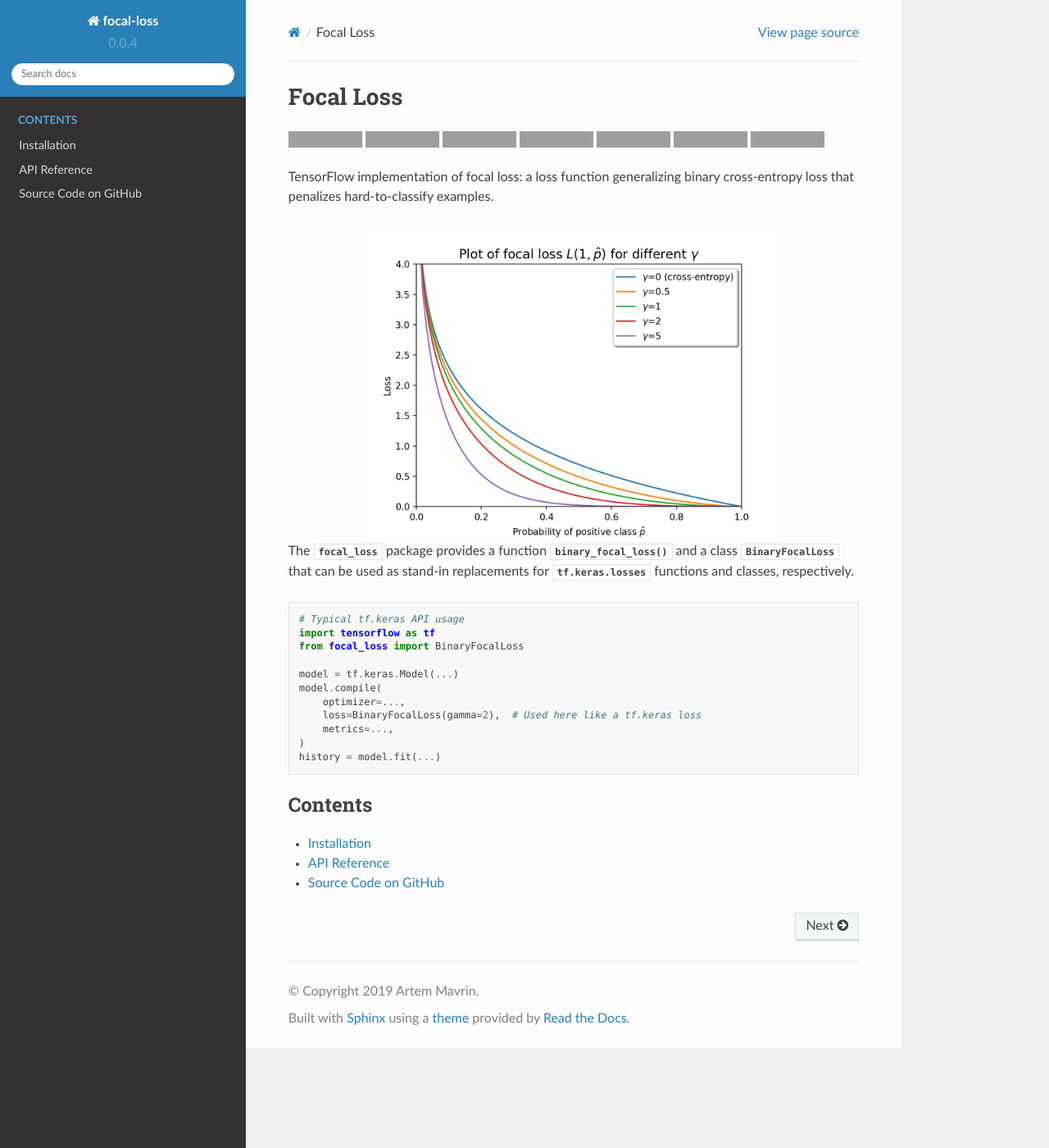
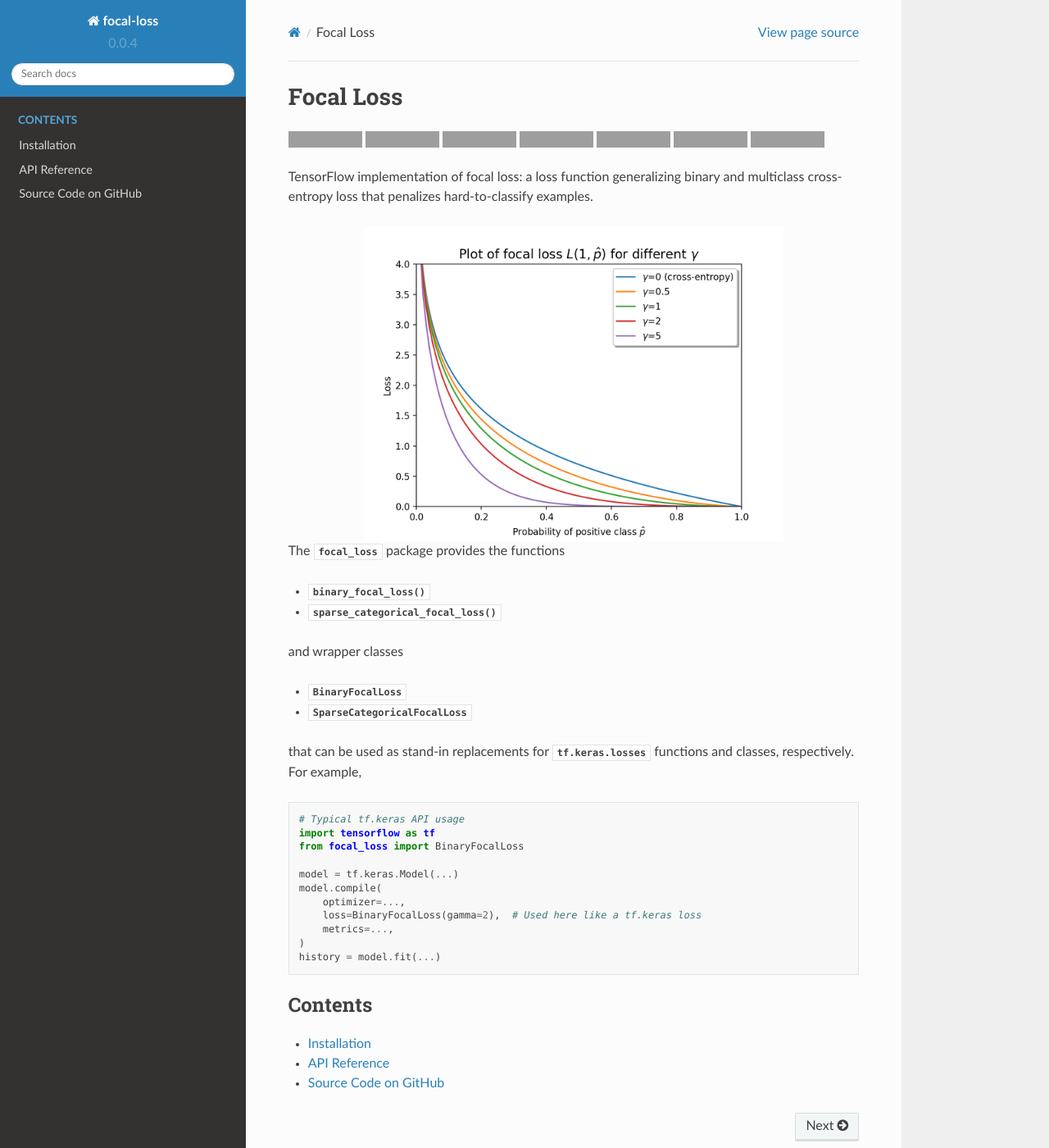
Before and after one commit to artemmavrin/focal-loss, a Sphinx documentation site: the page built from docs/source/index.rst, in a window 1280 px wide and 1400 px high. Shown: the whole window at 82% size. Built offline with Sphinx 7.4.7 and the Read the Docs theme 2.0.0, drawn with Linux system fonts in a browser that asks for light colours; grey boxes are pictures that could not be loaded.

Commit message:
Added documentation

```diff
--- a/docs/source/index.rst
+++ b/docs/source/index.rst
@@ -30,18 +30,27 @@ Focal Loss
     :target: https://github.com/artemmavrin/focal-loss/blob/master/LICENSE
     :alt: License
 
-TensorFlow implementation of focal loss: a loss function generalizing binary
-cross-entropy loss that penalizes hard-to-classify examples.
+TensorFlow implementation of focal loss: a loss function generalizing binary and
+multiclass cross-entropy loss that penalizes hard-to-classify examples.
 
 .. image:: images/focal-loss.png
     :scale: 40 %
     :alt: Focal loss plot
     :align: center
 
-The :mod:`focal_loss` package provides a function
-:meth:`~focal_loss.binary_focal_loss` and a class
-:class:`~focal_loss.BinaryFocalLoss` that can be used as stand-in replacements
-for :mod:`tf.keras.losses` functions and classes, respectively.
+The :mod:`focal_loss` package provides the functions
+
+* :meth:`~focal_loss.binary_focal_loss`
+* :meth:`~focal_loss.sparse_categorical_focal_loss`
+
+and wrapper classes
+
+* :class:`~focal_loss.BinaryFocalLoss`
+* :class:`~focal_loss.SparseCategoricalFocalLoss`
+
+that can be used as stand-in replacements for :mod:`tf.keras.losses` functions
+and classes, respectively.
+For example,
 
 .. code-block:: python
 
```
Also changed, not shown: README.rst (+14 -3 lines).
